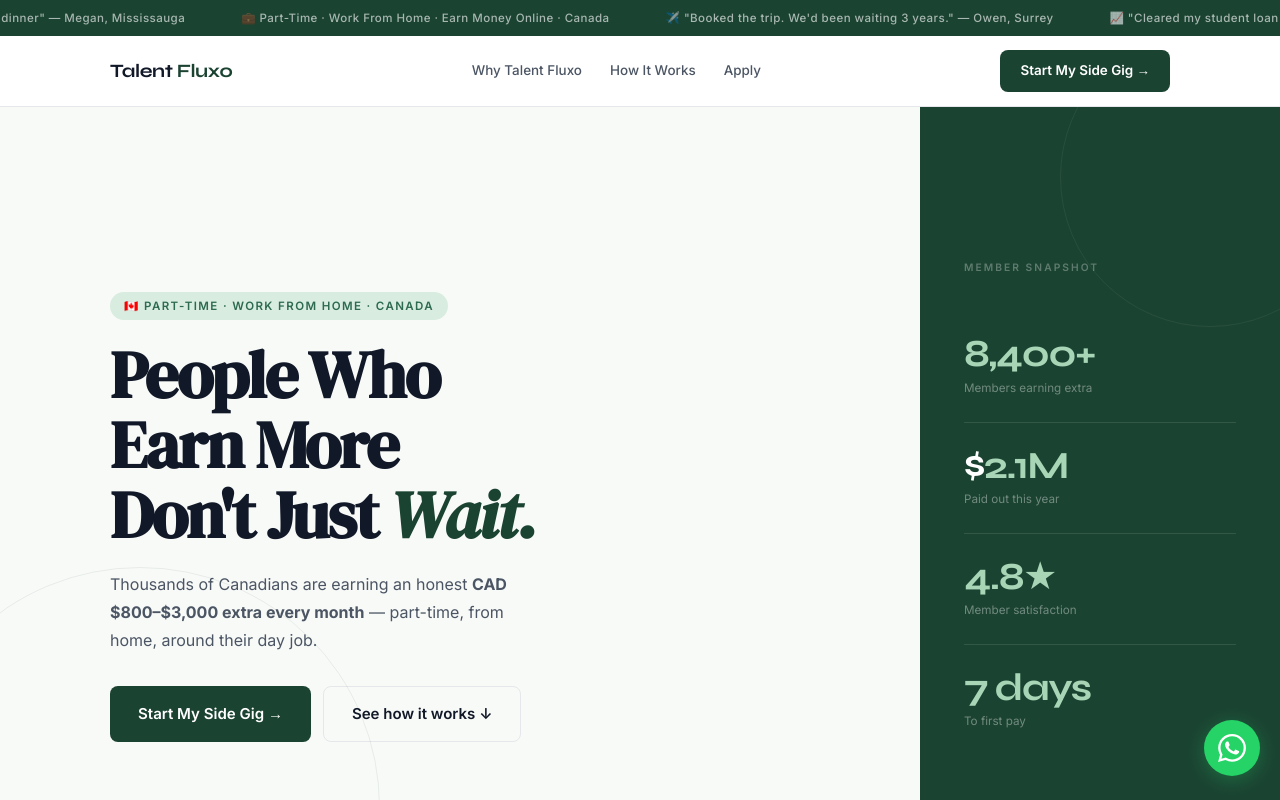
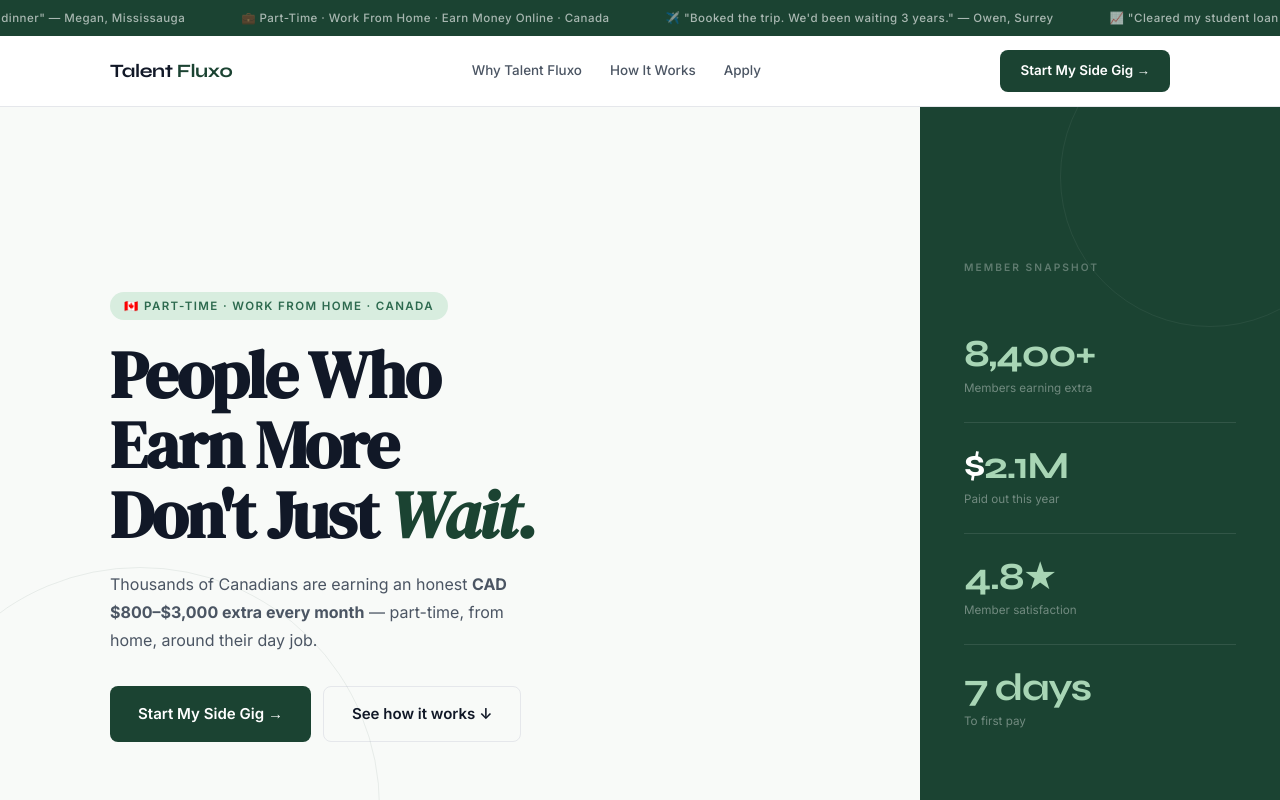
Before and after one commit to cddprojects/feica1-v95.0-offer, a plain HTML site: page index.html in a window 1280 px wide. Shown: the top 800 px of the page. Drawn offline with Linux system fonts and the light colour scheme; a script that the page names is missing.

Commit message:
Update CTC

```diff
--- a/index.html
+++ b/index.html
@@ -1807,11 +1807,6 @@
   </div>
 </footer>
 
-<!-- WA Float (desktop) -->
-<a href="https://wa.me/15550100123?text=Hi%2C%20I%20saw%20Talent%20Fluxo%20and%20I%27d%20like%20to%20know%20more%20about%20the%20part-time%20work%20from%20home%20opportunity." class="wa-float" target="_blank" rel="noopener" aria-label="WhatsApp us">
-  <svg viewBox="0 0 24 24" fill="currentColor" aria-hidden="true"><path d="M17.472 14.382c-.297-.149-1.758-.867-2.03-.967-.273-.099-.471-.148-.67.15-.197.297-.767.966-.94 1.164-.173.199-.347.223-.644.075-.297-.15-1.255-.463-2.39-1.475-.883-.788-1.48-1.761-1.653-2.059-.173-.297-.018-.458.13-.606.134-.133.298-.347.446-.52.149-.174.198-.298.298-.497.099-.198.05-.371-.025-.52-.075-.149-.669-1.612-.916-2.207-.242-.579-.487-.5-.669-.51-.173-.008-.371-.01-.57-.01-.198 0-.52.074-.792.372-.272.297-1.04 1.016-1.04 2.479 0 1.462 1.065 2.875 1.213 3.074.149.198 2.096 3.2 5.077 4.487.709.306 1.262.489 1.694.625.712.227 1.36.195 1.871.118.571-.085 1.758-.719 2.006-1.413.248-.694.248-1.289.173-1.413-.074-.124-.272-.198-.57-.347m-5.421 7.403h-.004a9.87 9.87 0 01-5.031-1.378l-.361-.214-3.741.982.998-3.648-.235-.374a9.86 9.86 0 01-1.51-5.26c.001-5.45 4.436-9.884 9.888-9.884 2.64 0 5.122 1.03 6.988 2.898a9.825 9.825 0 012.893 6.994c-.003 5.45-4.437 9.884-9.885 9.884m8.413-18.297A11.815 11.815 0 0012.05 0C5.495 0 .16 5.335.157 11.892c0 2.096.547 4.142 1.588 5.945L.057 24l6.305-1.654a11.882 11.882 0 005.683 1.448h.005c6.554 0 11.89-5.335 11.893-11.893a11.821 11.821 0 00-3.48-8.413z"/></svg>
-</a>
-
 <script>
   /* ── Calculator ── */
   const rates = {
```
